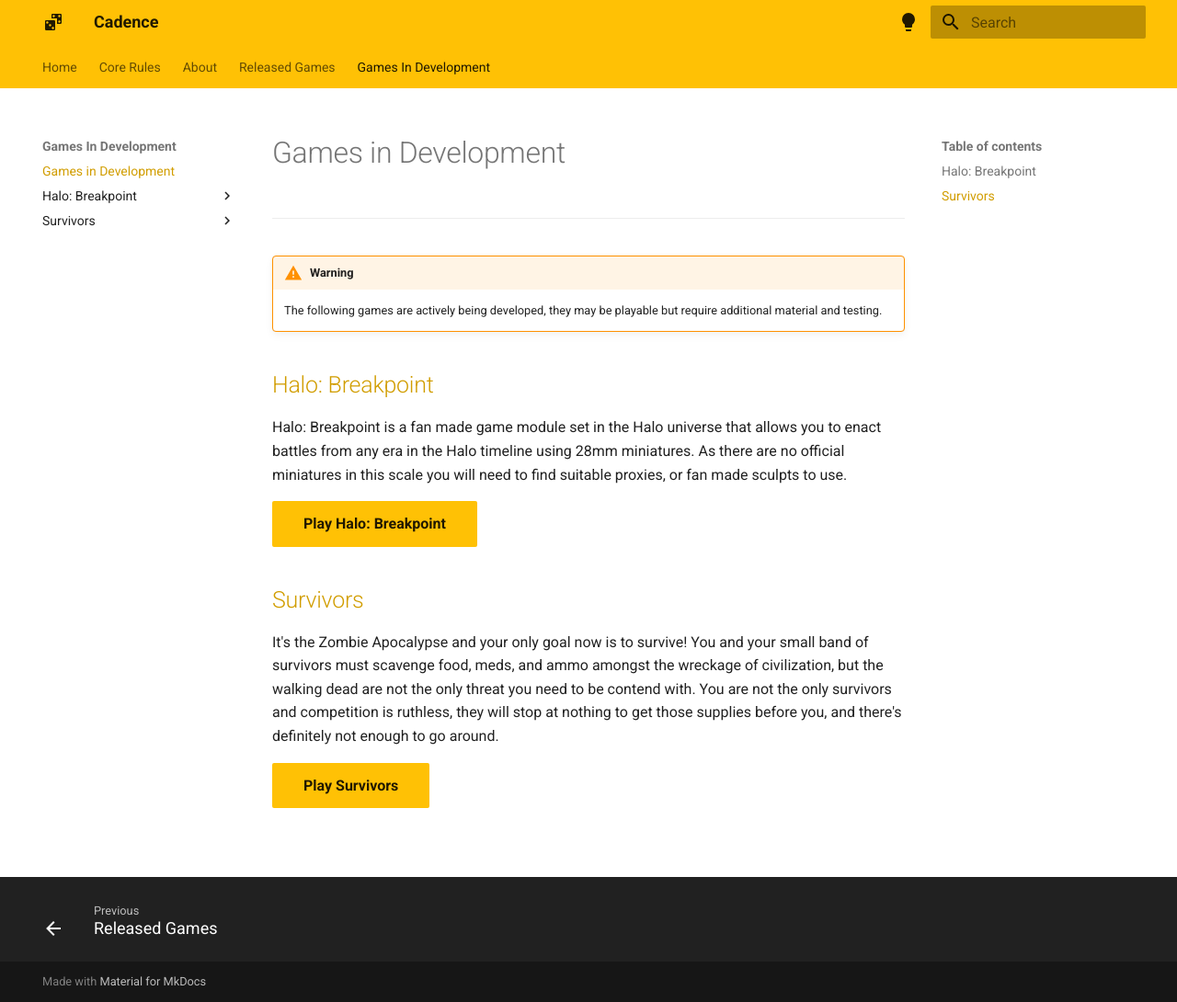
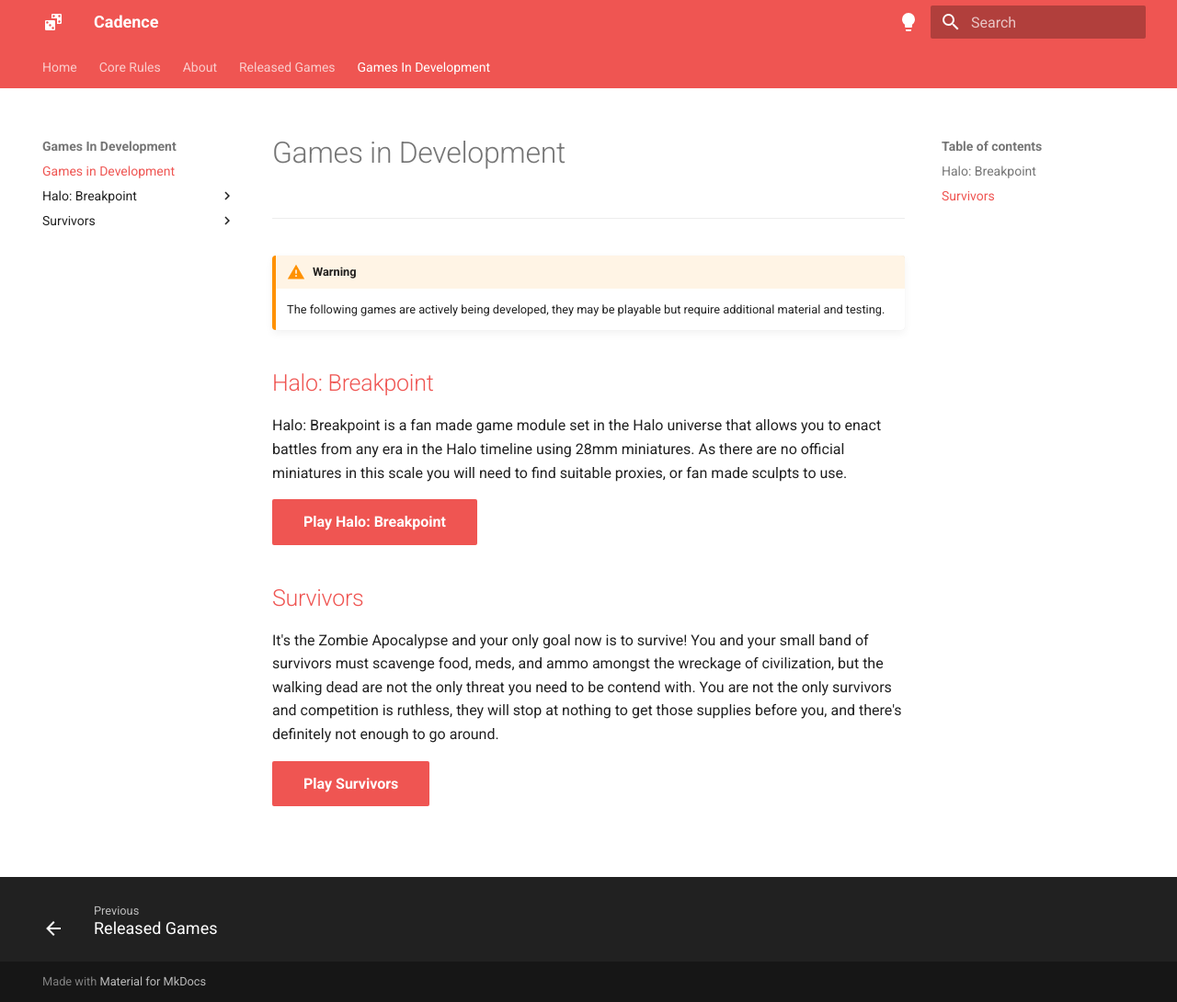
Before and after one commit to open-source-tabletop/cadence-website, an MkDocs documentation site: the page built from docs/games-in-development.md, in a window 1280 px wide and 1090 px high. Shown: the whole window at 92% size. Built offline with MkDocs 1.6.1 and Material for MkDocs 9.7.7, drawn with Linux system fonts in a browser that asks for light colours.

Commit message:
Fixing admonitions and colour

```diff
--- a/docs/stylesheets/extra.css
+++ b/docs/stylesheets/extra.css
@@ -32,3 +32,9 @@
   font-weight: 300;
   letter-spacing: -.01em;
 }
+
+.md-typeset .admonition,
+.md-typeset details {
+  border-width: 0;
+  border-left-width: 4px;
+}
--- a/mkdocs.yml
+++ b/mkdocs.yml
@@ -18,8 +18,8 @@
     # Palette toggle for light mode
     - media: "(prefers-color-scheme: light)"
       scheme: default
-      primary: amber
-      accent: amber
+      primary: red
+      accent: red
       toggle:
         icon: material/lightbulb
         name: Switch to dark mode
@@ -27,8 +27,8 @@
     # Palette toggle for dark mode
     - media: "(prefers-color-scheme: dark)"
       scheme: slate
-      primary: amber
-      accent: amber
+      primary: red
+      accent: red
       toggle:
         icon: material/lightbulb-outline
         name: Switch to system preference
```
